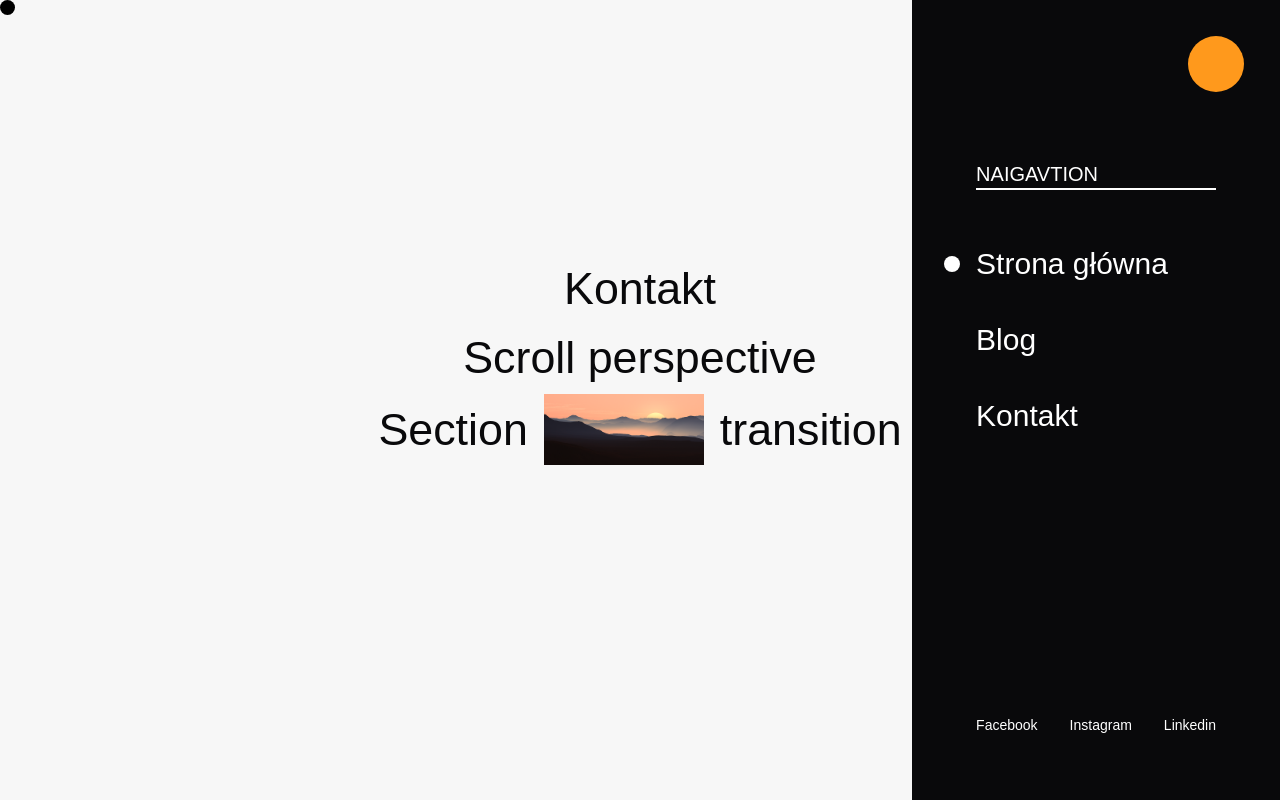
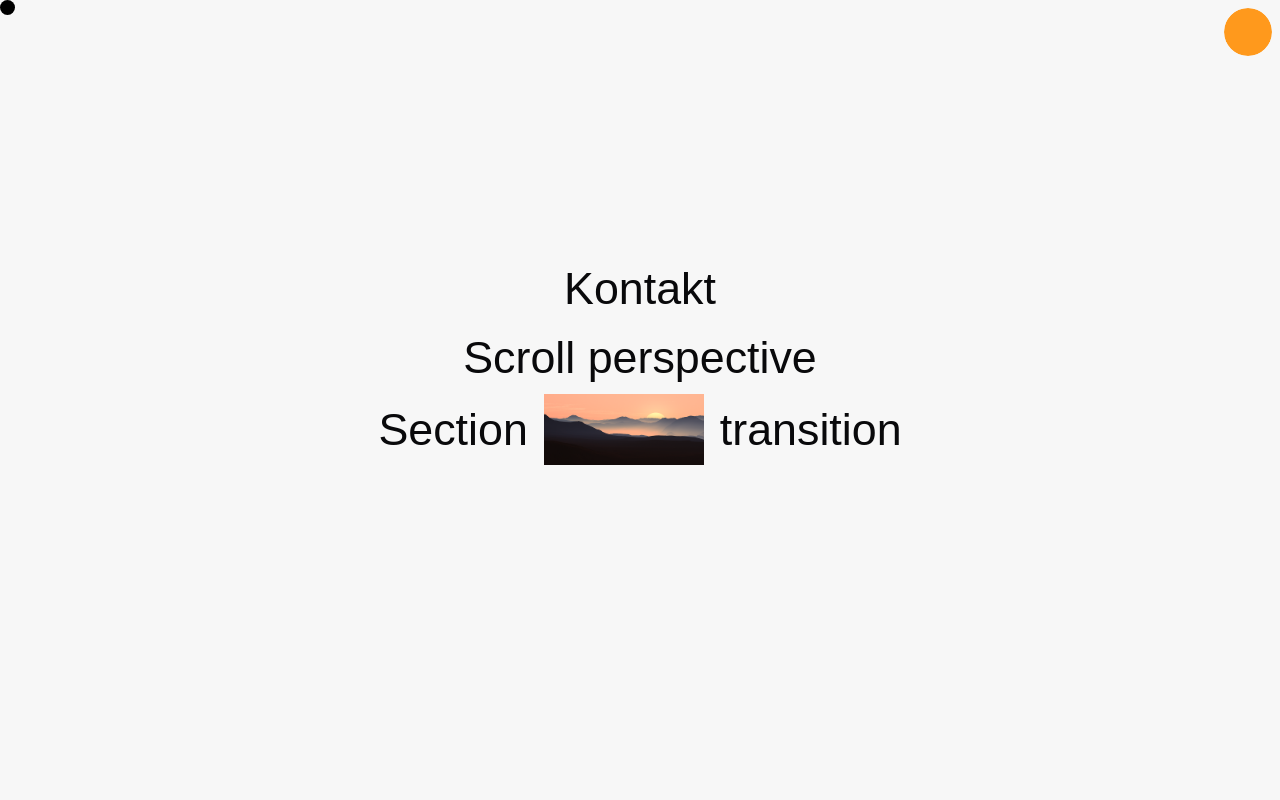
Before and after one commit to Bartholomeas/my-studio-app, a Next.js app in the folder apps/frontend/: page / in a window 1280 px wide. Shown: the top 800 px of the page. Built offline with nearby package versions, Linux system fonts and the light colour scheme; a web font is replaced by a local one.

Commit message:
feat: finish header nav

```diff
--- a/apps/frontend/src/components/common/layout/header/header.tsx
+++ b/apps/frontend/src/components/common/layout/header/header.tsx
@@ -1,5 +1,4 @@
 'use client';
-
 
 import { useEffect, useState } from "react";
 
@@ -7,15 +6,18 @@ import dynamic from "next/dynamic";
 import { usePathname } from "next/navigation";
 
 import { type ClassValue } from "clsx";
-import { AnimatePresence } from "framer-motion";
+import { AnimatePresence, motion } from "framer-motion";
 
 import { cn } from "@/lib/utils";
 
+import { Button } from "../../ui/button";
+
 const Nav = dynamic(() => import("./nav/nav").then(res => res.Nav));
 
+const burgerPseudoElements = (pseudoelement: 'before' | 'after'): ClassValue => `${pseudoelement}:absolute ${pseudoelement}:left-1/2 ${pseudoelement}:-translate-x-1/2 ${pseudoelement}:block ${pseudoelement}:h-[2px] ${pseudoelement}:w-2/5 ${pseudoelement}:bg-black ${pseudoelement}:transition-all ${pseudoelement}:duration-300 ${pseudoelement}:content-[""] ${pseudoelement}:rounded-full ${pseudoelement}:z-[150]`;
 
-const burgerPseudoElements = (pseudoelement: 'before' | 'after'): ClassValue => `${pseudoelement}:relative ${pseudoelement}:m-auto ${pseudoelement}:block ${pseudoelement}:h-px ${pseudoelement}:w-2/5 ${pseudoelement}:bg-white ${pseudoelement}:transition-transform
-      ${pseudoelement}:duration-300 ${pseudoelement}:content-[''] ${pseudoelement}:rounded-full`;
+const beforeClasses = burgerPseudoElements('before');
+const afterClasses = burgerPseudoElements('after');
 
 export const Header = () => {
   const [isActive, setIsActive] = useState(false);
@@ -28,18 +30,33 @@ export const Header = () => {
   const toggleMenu = () => { setIsActive(prev => !prev); };
 
   return (<>
-    <div className={"p-md fixed right-4 top-4 z-50"}>
-      <div onClick={toggleMenu} className={'m-[20px] flex size-14 cursor-pointer items-center justify-center rounded-full bg-primary'}>
-        <div className={cn('w-full',
-          burgerPseudoElements('before'),
-          burgerPseudoElements('after'),
-          'before:top-[5px] after:top-[-5px]',
-          { 'before:rotate-45 before:top-[-1px] after:rotate-[-45deg] after:top-[1px]': isActive })}
-        ></div>
-      </div>
-    </div>
+    <Button
+      variant={"ghost"}
+      className={"fixed right-2 top-2 z-50 size-12 rounded-full p-0"}
+      aria-label={isActive ? "Close menu" : "Open menu"}
+      aria-expanded={isActive}
+      aria-controls={"navigation-menu"}
+    >
+      <motion.div
+        onClick={toggleMenu}
+        className={'flex size-full cursor-pointer items-center justify-center rounded-full bg-primary'}
+        whileTap={{ scale: 0.95 }}
+        role={"presentation"}
+      >
+        <span
+          className={cn(
+            'w-full h-full relative',
+            beforeClasses,
+            afterClasses,
+            'before:top-[calc(50%-5px)] after:top-[calc(50%+5px)]',
+            { 'before:rotate-45 before:top-1/2 after:-rotate-45 after:top-1/2': isActive }
+          )}
+          aria-hidden={"true"}
+        ></span>
+      </motion.div>
+    </Button>
     <AnimatePresence mode={"wait"}>
-      <Nav />
+      {isActive && <Nav />}
     </AnimatePresence>
   </>
   );
--- a/apps/frontend/src/components/common/layout/header/nav/nav.tsx
+++ b/apps/frontend/src/components/common/layout/header/nav/nav.tsx
@@ -2,15 +2,19 @@
 
 import { useState } from "react";
 
+import dynamic from "next/dynamic";
 import { usePathname } from "next/navigation";
 
 import { motion } from 'framer-motion';
 
+import { Text } from "@/components/common/text";
+
 import { menuSlide } from "../header.animations";
 import { NavCurve } from "./nav-curve";
 import { NavFooter } from "./nav-footer";
-import { NavLink } from "./nav-link";
 import { NAV_LINKS } from "./nav.constants";
+
+const NavLink = dynamic(() => import("./nav-link").then(res => res.NavLink));
 
 export const Nav = () => {
   const pathname = usePathname();
@@ -28,7 +32,7 @@ export const Nav = () => {
       <div className={"flex h-full flex-col justify-between p-[64px]"}>
         <div onMouseLeave={selectIndicator} className={"mt-24 flex flex-col gap-10 text-xl"}>
           <div className={"text-md mb-4 border-b-2 border-white"}>
-            <p>NAIGAVTION</p>
+            <Text color={'background'}>Nawigacja</Text>
           </div>
           {NAV_LINKS.map((link, index) => <NavLink
             isActive={selectedIndicator === link.href}
--- a/apps/frontend/src/components/common/text.tsx
+++ b/apps/frontend/src/components/common/text.tsx
@@ -41,6 +41,11 @@ export const textVariants = cva("", {
       center: "text-center",
       justify: "text-justify",
     },
+    family: {
+      sans: "font-sans",
+      serif: "font-serif",
+      mono: "font-mono",
+    },
     decorations: {
       default: "",
       underline: "underline",
@@ -52,6 +57,7 @@ export const textVariants = cva("", {
     weight: "normal",
     color: "default",
     align: "left",
+    family: 'sans',
     decorations: "default",
   },
 });
--- a/apps/frontend/tailwind.config.ts
+++ b/apps/frontend/tailwind.config.ts
@@ -74,6 +74,10 @@ export default {
 				},
 			},
 		},
+    fontFamily: {
+      "sans": "var(--font-sans)",
+      "serif": "var(--font-serif)",
+    }
 	},
 	plugins: [FormsPlugin, Animate],
 } satisfies Config;
```
